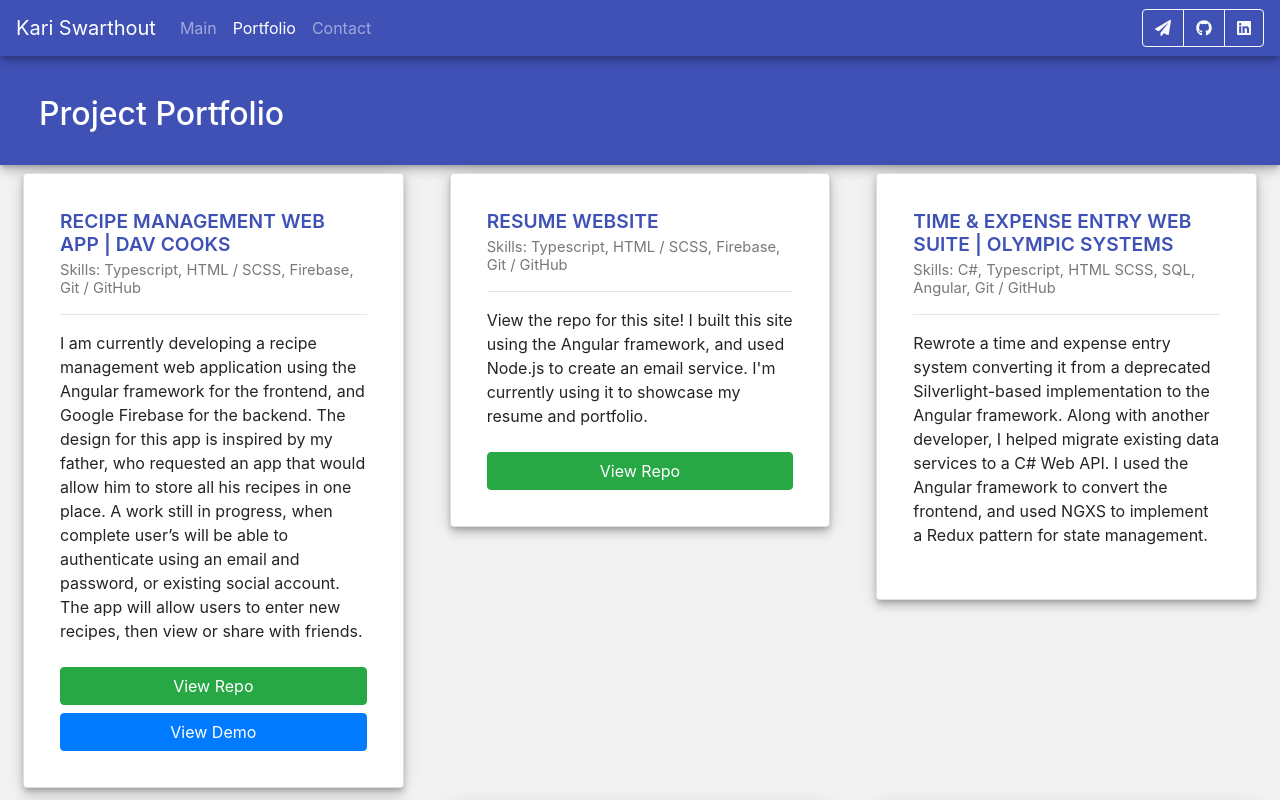
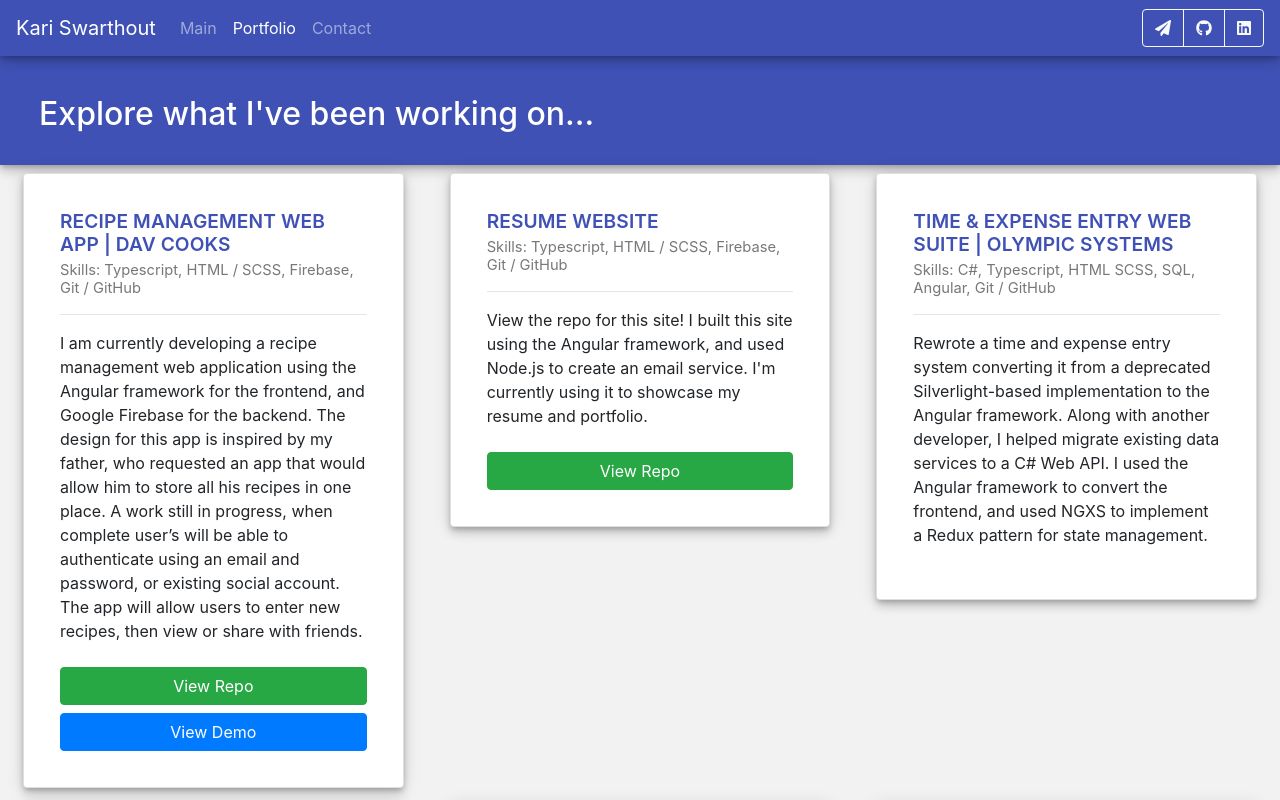
Before and after one commit to kswarthout/resume, an Angular app: page /projects in a window 1280 px wide. Shown: the top 800 px of the page. Built offline with nearby package versions, Linux system fonts and the light colour scheme.

Commit message:
updated portfolio page header

```diff
--- a/src/app/projects/projects.component.html
+++ b/src/app/projects/projects.component.html
@@ -3,7 +3,7 @@
     <div class="row justify-content-center elevation-z6"
          style="background: #3F51B5;">
         <div class="col heading">
-            <h5>Project Portfolio</h5>
+            <h5>Explore what I've been working on...</h5>
         </div>
     </div>
     <div class="row">
```
